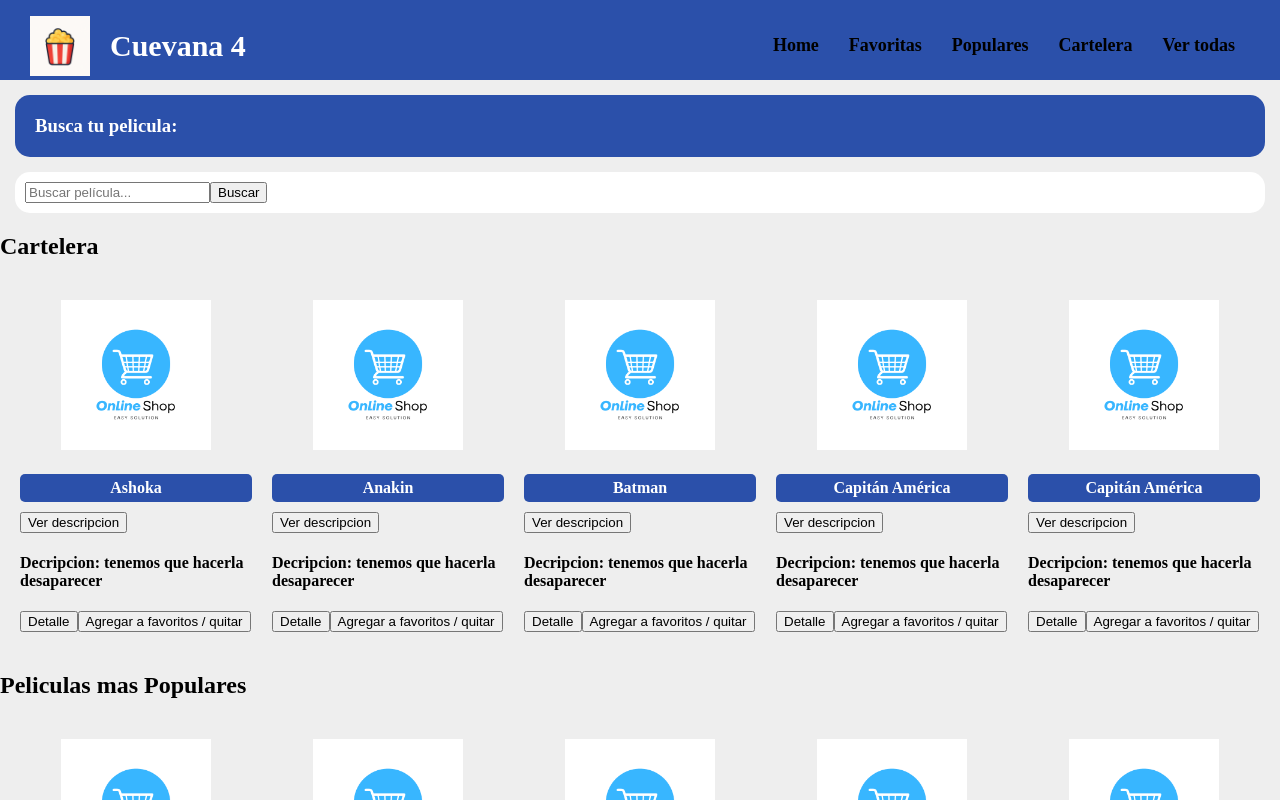
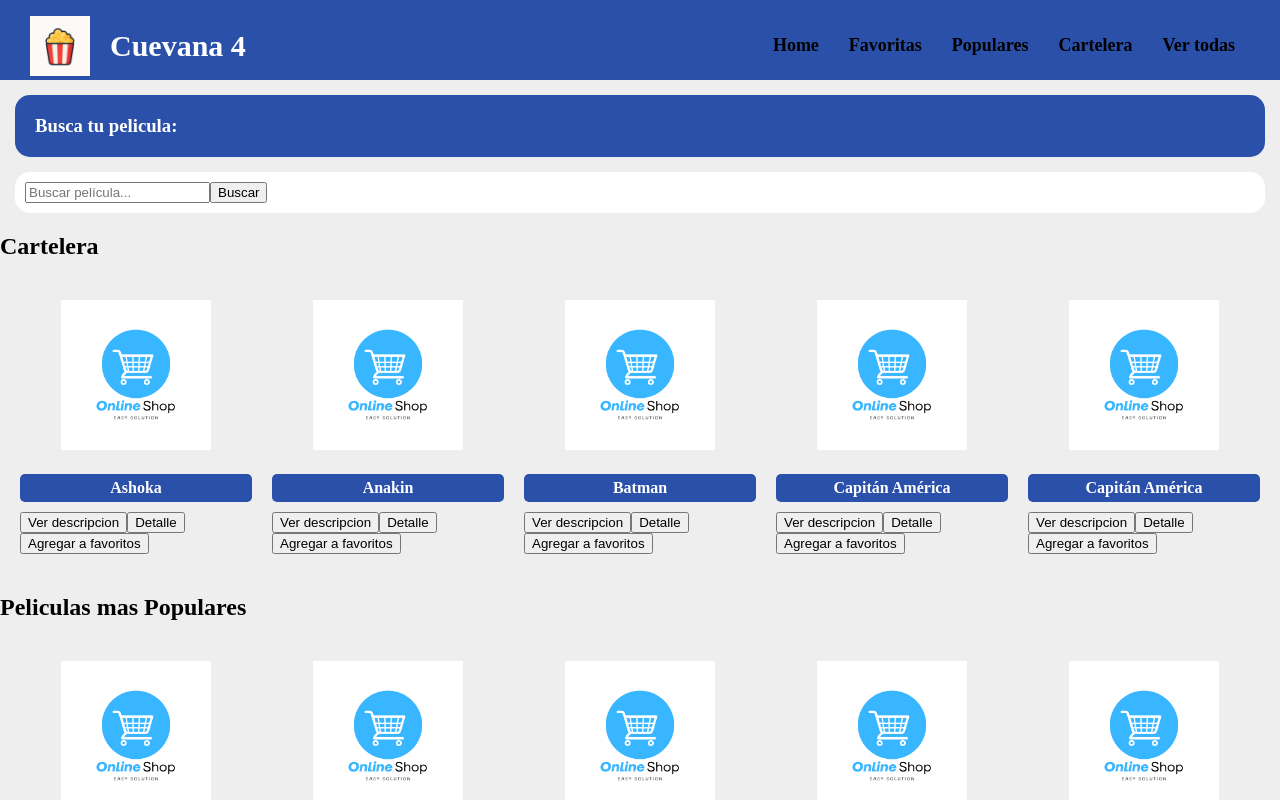
Before and after one commit to Benciogravier/ti-pro3, a React (Create React App) app: page / in a window 1280 px wide. Shown: the top 800 px of the page. Built offline with nearby package versions, Linux system fonts and the light colour scheme.

Commit message:
le dimos estado y eventos al componente pelicula

```diff
--- a/src/componentes/Pelicula/Pelicula.js
+++ b/src/componentes/Pelicula/Pelicula.js
@@ -1,19 +1,68 @@
-import React from "react";
+import React, { Component } from "react";
 import {Link} from 'react-router-dom';
 
-function Pelicula(props) {
+class Pelicula extends Component{
+    constructor(props){
+        super(props)
+        this.state = {
+            data: props.data,
+            mostrarContenido: false,
+            favorito: false
+        }
+    }
+
+    ocultar(){
+        this.setState({
+            mostrarContenido: !this.state.mostrarContenido
+        })
+    }
+
+    agregarFav(){
+        this.setState({
+            favorito: !this.state.favorito
+        })
+    }
+
+    render() {
         return(
             <div className="pelicula-cart-card">
-            <img className="img-cart-peli" src={`./img/${props.data.img}`} alt={props.data.name}/>
-            <h3>{props.data.name}</h3>
-            <button>Ver descripcion</button>
-            <h4>Decripcion: tenemos que hacerla desaparecer</h4>
-            <Link to={`/detalle/${props.data.id}`}>
+                <img className="img-cart-peli" src={`./img/${this.state.data.img}`} alt={this.state.data.name}/>
+                <h3>{this.state.data.name}</h3>
+                {
+                    this.state.mostrarContenido === true ? (
+                    <>
+                        <h4>Descripcion:</h4>
+                        <p> {this.state.data.description} </p>
+                        <button onClick={() => this.ocultar()}>Ocultar Descripcion</button>
+                    </>
+                    ) : null
+                }
+                {
+                    this.state.mostrarContenido === false ? (
+                        <button onClick={() => this.ocultar()}>Ver descripcion</button>
+                    ) : null
+                }
+
+                <Link to={`/detalle/${this.state.data.id}`}>
                     <button>Detalle</button>
                 </Link>
-            <button>Agregar a favoritos / quitar</button>
+
+                {
+                    this.state.favorito === false ? (
+                        <button onClick={() => this.agregarFav()}>Agregar a favoritos</button>
+                    ) : null
+                }
+                {
+                    this.state.favorito === true ? (
+                        <button onClick={() => this.agregarFav()}>Quitar de favoritos</button>
+                    ) : null
+                }
+
+
             </div>
         )
     }
+}
+
 
 export default Pelicula;
```
Lines whose indentation alone changed are shown as unchanged.
